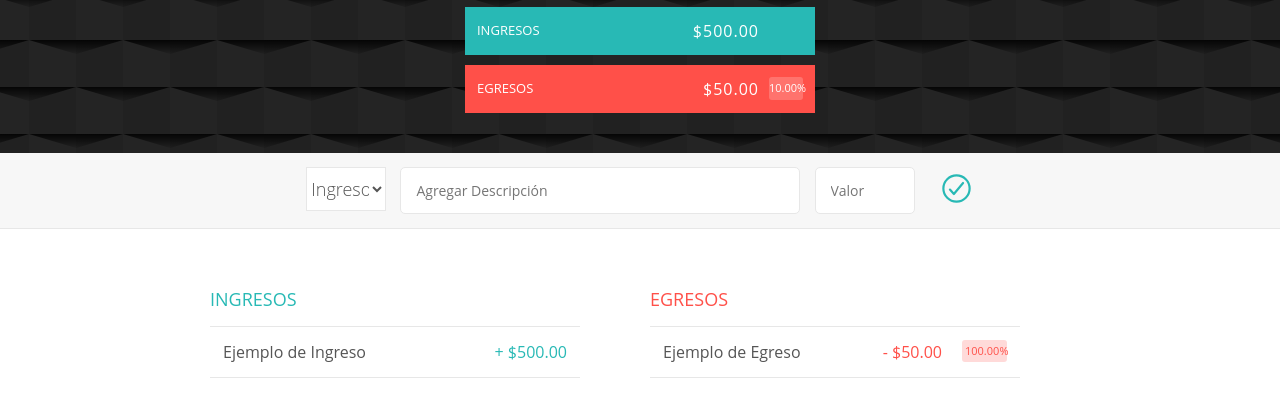
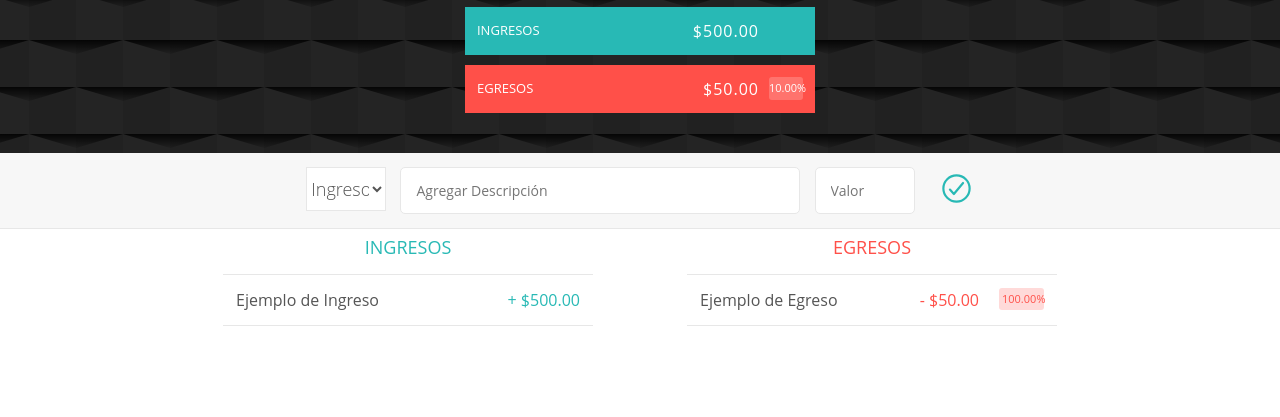
Before and after one commit to franj1748/manejo_de_presupuesto, a plain HTML site: page index.html in a window 1280 px wide. Shown: the part 167-584 px from the top of the page. Drawn offline with nearby package versions, Linux system fonts and the light colour scheme.

Commit message:
index actualizado

```diff
--- a/index.html
+++ b/index.html
@@ -51,7 +51,8 @@
                 </div>
             </div>
         </form>
-        <div class="contenedor limpiarEstilos">
+        <div class="row m-0 justify-content-center">
+            <div class="col-auto mt-2 text-center">
                 <div class="ingreso">
                     <h2 class='ingreso_titulo'>Ingresos</h2>
                     <div id='lista-ingresos'>
@@ -68,6 +69,8 @@
                         </div>
                     </div>
                 </div>
+            </div>
+            <div class="col-auto mt-2 text-center">
                 <div class="egreso">
                     <h2 class='egreso_titulo'>Egresos</h2>
                     <div id='lista-egresos'>
@@ -86,6 +89,7 @@
                     </div>
                 </div>
             </div>
+        </div>
     <script src="https://cdn.jsdelivr.net/npm/bootstrap@5.1.3/dist/js/bootstrap.bundle.min.js" integrity="sha384-ka7Sk0Gln4gmtz2MlQnikT1wXgYsOg+OMhuP+IlRH9sENBO0LRn5q+8nbTov4+1p" crossorigin="anonymous"></script>
     <script src="js/Dato.js"></script>
     <script src="js/Ingreso.js"></script>
```
Lines whose indentation alone changed are shown as unchanged.
